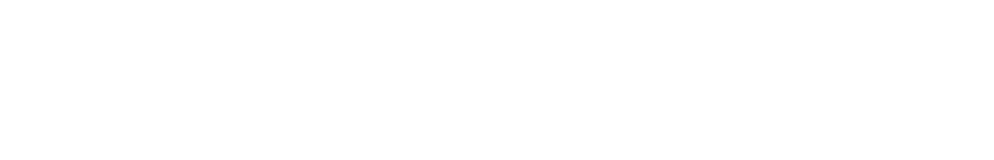
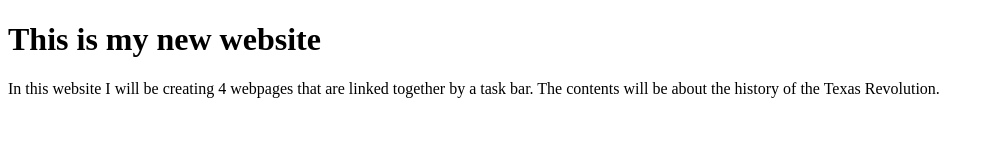
Before and after one commit to tripperw15/cs50p0, a plain HTML site: page project0/index.html in a window 1280 px wide. Shown: the whole page, without its empty margins (0-994 px from the left). Drawn offline with Linux system fonts and the light colour scheme.

Commit message:
test commit

```diff
--- a/project0/index.html
+++ b/project0/index.html
@@ -6,6 +6,9 @@
     <title>Webpage Home</title>
 </head>
 <body>
-
+    <h1>This is my new website</h1>
+    <p>In this website I will be creating 4 webpages that are linked together by a task bar. The contents will be about
+        the history of the Texas Revolution.
+    </p>
 </body>
 </html>
```
